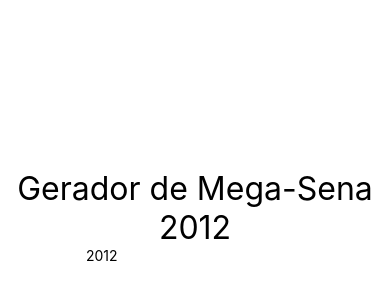
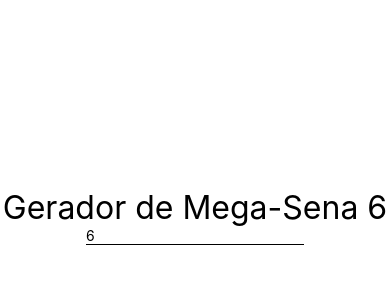
Before and after one commit to Graciliano-Barroso/exercicios-react-native, a React Native app: screen / in a window 390 px wide. Shown: the part 206-506 px from the top of the page. Built offline with nearby package versions, Linux system fonts and the light colour scheme.

Commit message:
feat: Cuidado com o this: resolvendo erro

```diff
--- a/src/App.js
+++ b/src/App.js
@@ -29,7 +29,7 @@
 
 export default () => (
     <SafeAreaView style={style.App}>
-        <Mega qtdeNumeros={12} />
+        <Mega qtdeNumeros={6} />
         {/*
         <FlexboxV4 />
         <FlexboxV3 />
--- a/src/components/mega/Mega.js
+++ b/src/components/mega/Mega.js
@@ -5,10 +5,10 @@
 export default class Mega extends Component {
 
     state = {
-        qtdeNumeros: this.props.qtdeNumeros + 2000
+        qtdeNumeros: this.props.qtdeNumeros
     }
 
-    alterarQtdeNumero(qtde) {
+    alterarQtdeNumero = (qtde) => {
         this.setState({ qtdeNumeros: qtde });
     }
 
@@ -19,6 +19,8 @@
                     Gerador de Mega-Sena {this.state.qtdeNumeros}
                 </Text>
                 <TextInput
+                    keyboardType='numeric'
+                    style={{borderBottomWidth: 1}}
                     placeholder='Quantidade de Números'
                     value={this.state.qtdeNumeros}
                     onChangeText={this.alterarQtdeNumero}
```
